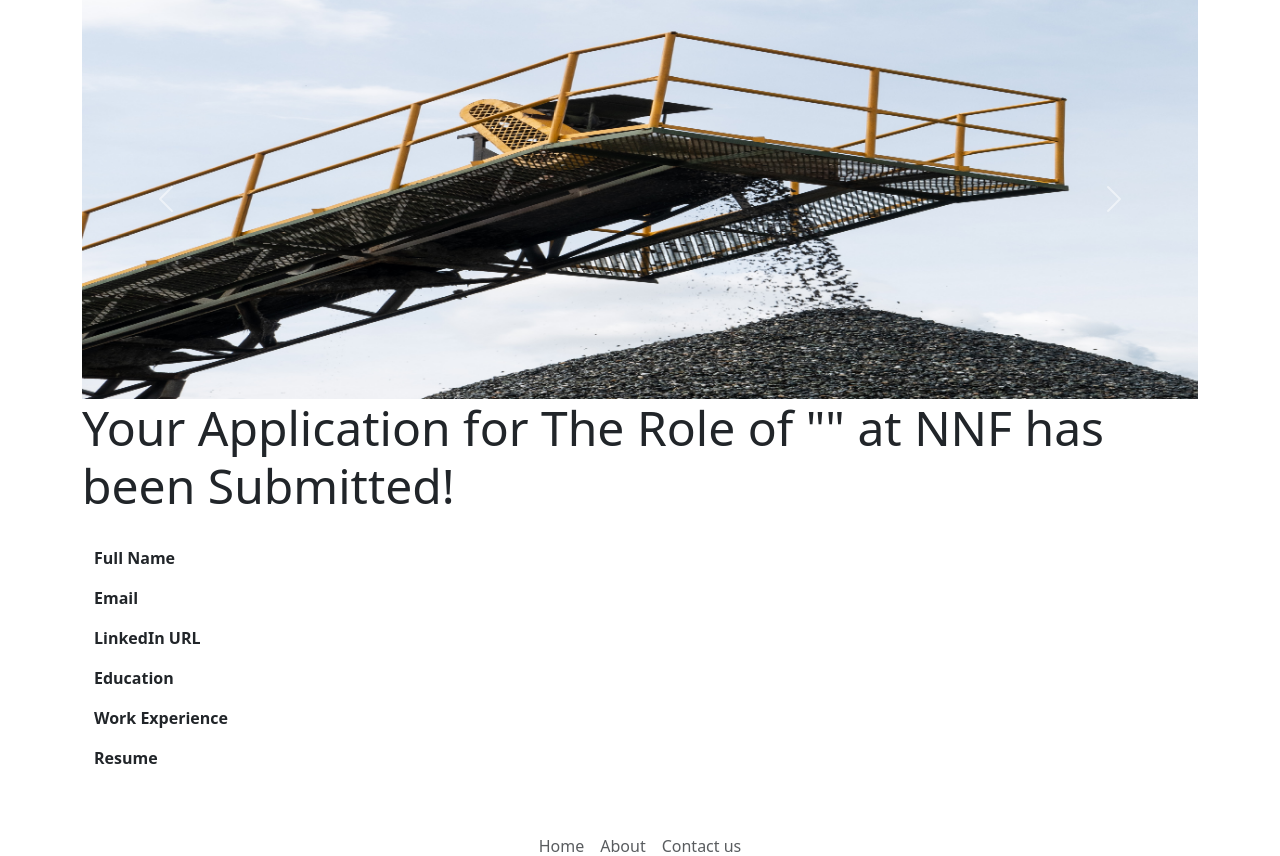
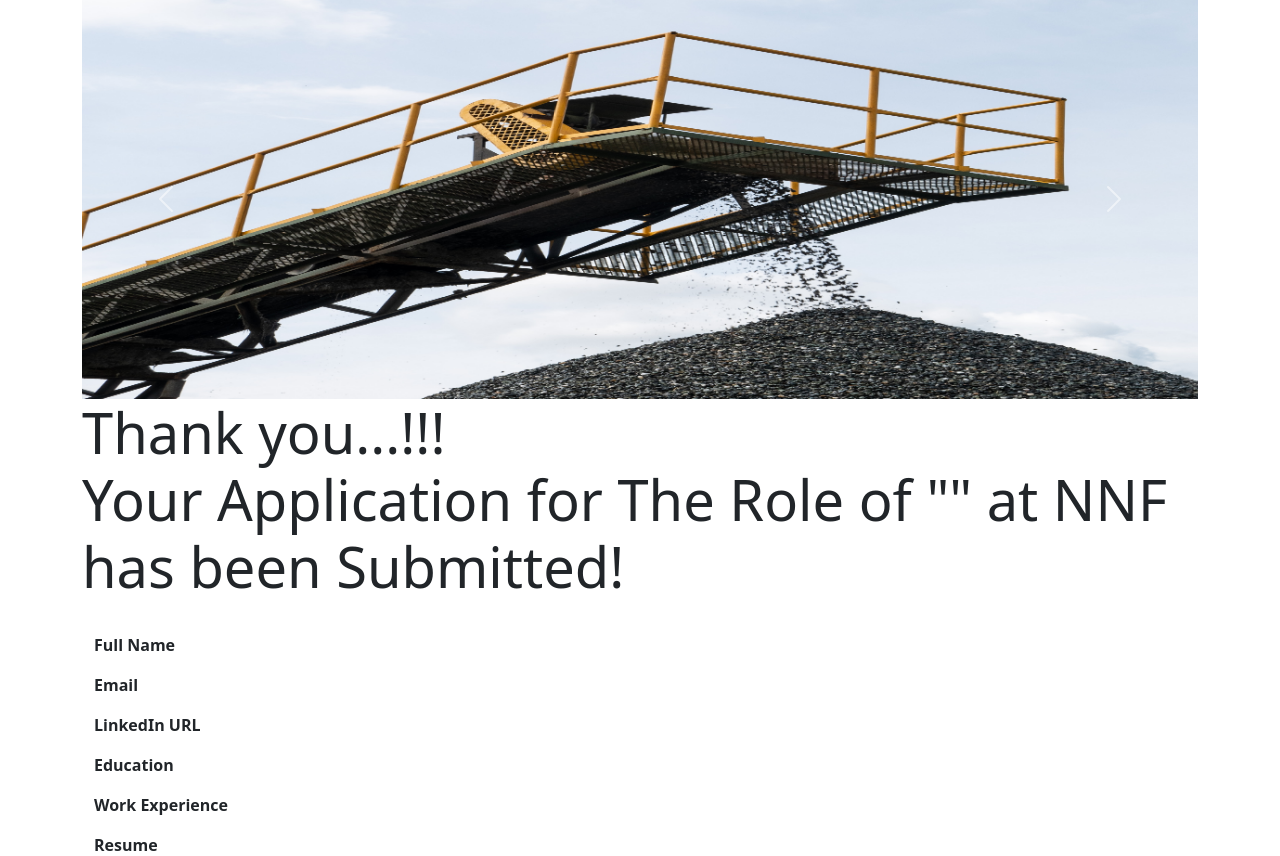
Before and after one commit to cnchoudhari/careers_website, a Flask app: template templates/app_submitted.html in a window 1280 px wide. Shown: the part 161-1017 px from the top of the page. Run offline with Flask 3, Linux system fonts and the light colour scheme; the template is opened without the code that fills it, so the values that code supplies are empty.

Commit message:
add some code

```diff
--- a/templates/app_submitted.html
+++ b/templates/app_submitted.html
@@ -14,7 +14,7 @@
 
 
     <div class="mb-3 d-flex justify-content-center">
-    <p class="display-5">
+    <p class="display-4 lead"> Thank you...!!! <br>
         Your Application for The Role of <b>"{{job['title']}}"</b> at NNF has been Submitted!
       </p>
     </div>
```
